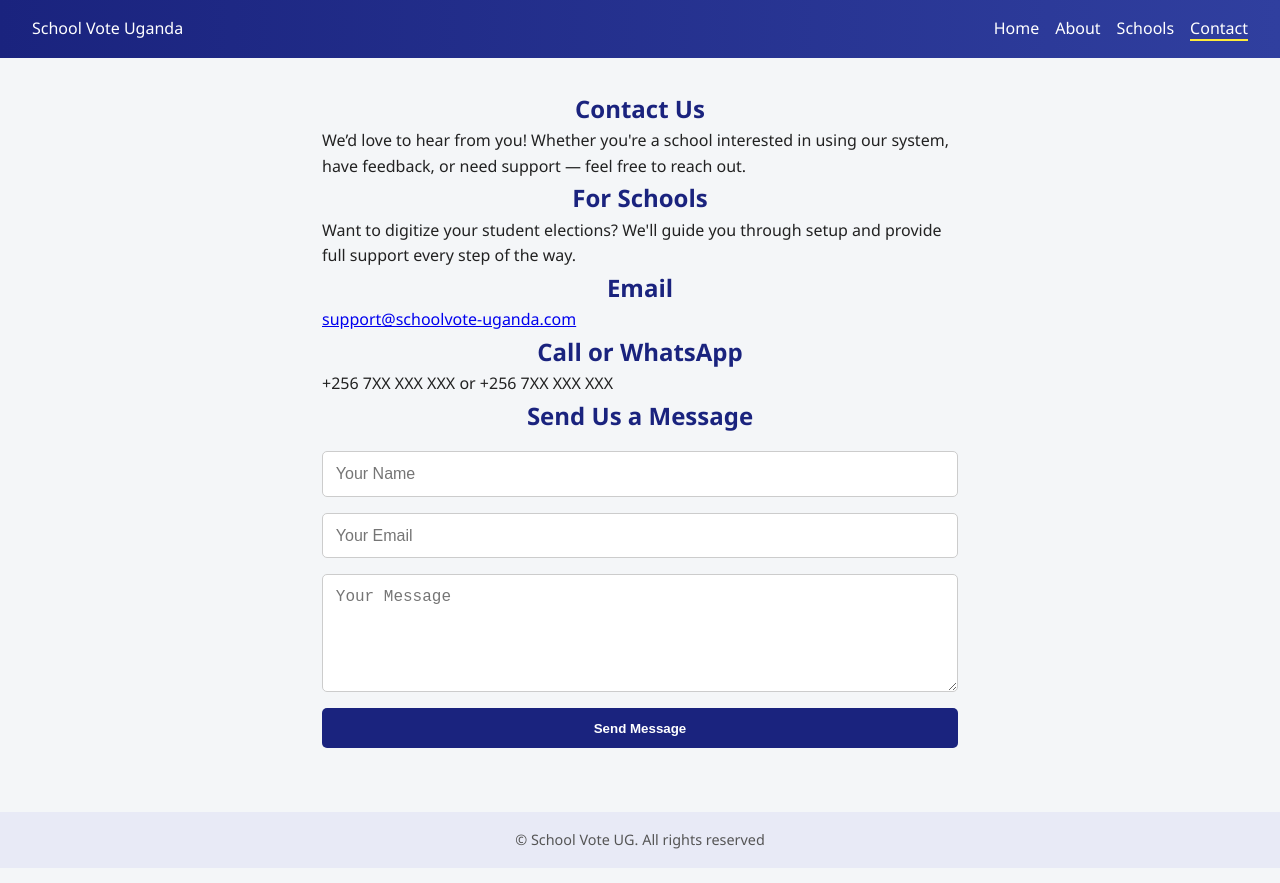
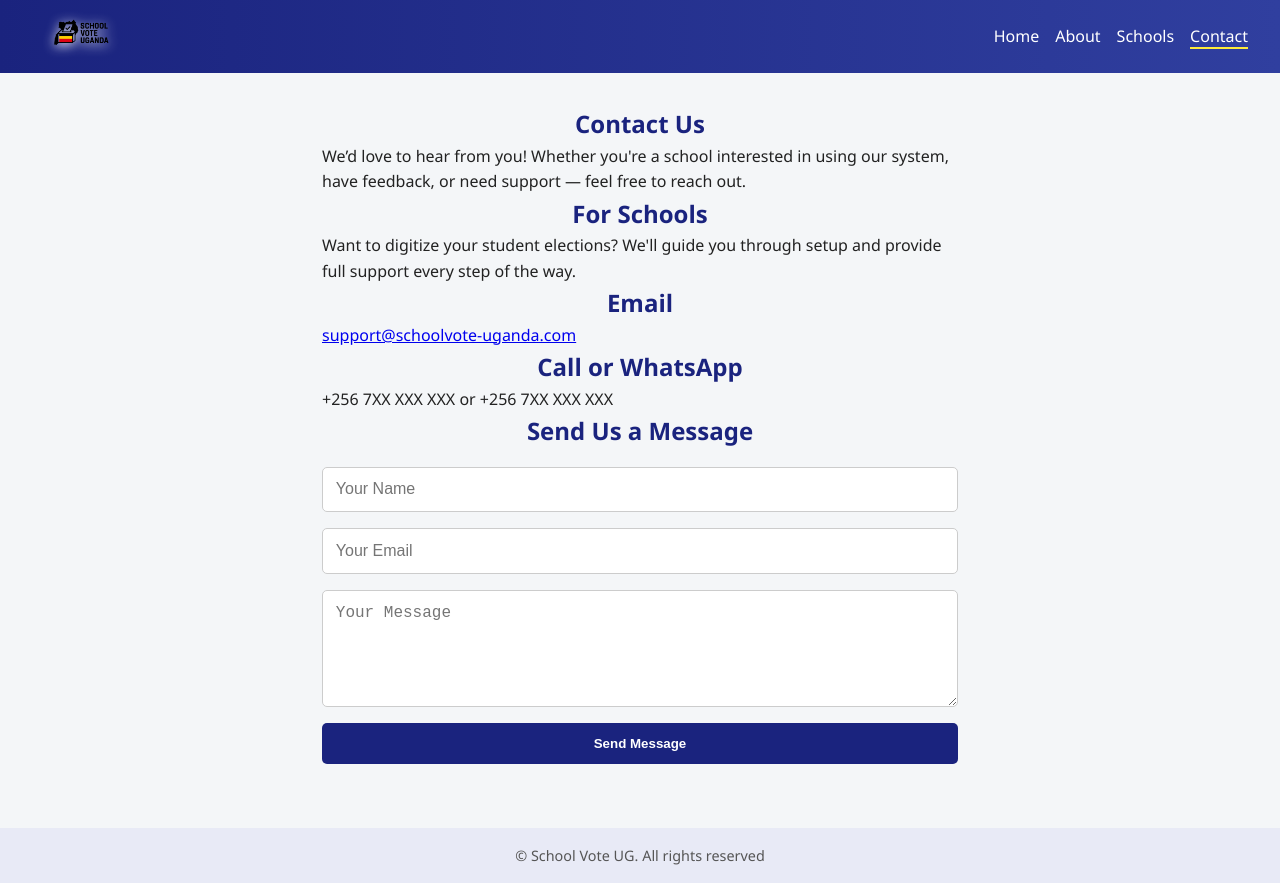
Before and after one commit to Otwiine/schoolvote-uganda, a plain HTML site: page contact.html in a window 1280 px wide. Drawn offline with Linux system fonts and the light colour scheme.

Commit message:
Added Logo

```diff
--- a/contact.html
+++ b/contact.html
@@ -11,7 +11,7 @@
 <body>
   <header>
     <nav>
-      <div><a class="logo" href="index.html">School Vote Uganda</a></div>
+      <div><a class="logo" href="index.html"><img width="100" src="images/banners/Banner_1.png" /></a></div>
       <ul>
         <li><a href="/index.html">Home</a></li>
         <li><a href="/about.html">About</a></li>
```
Also changed, not shown: schools.html (+1 -1 lines).
